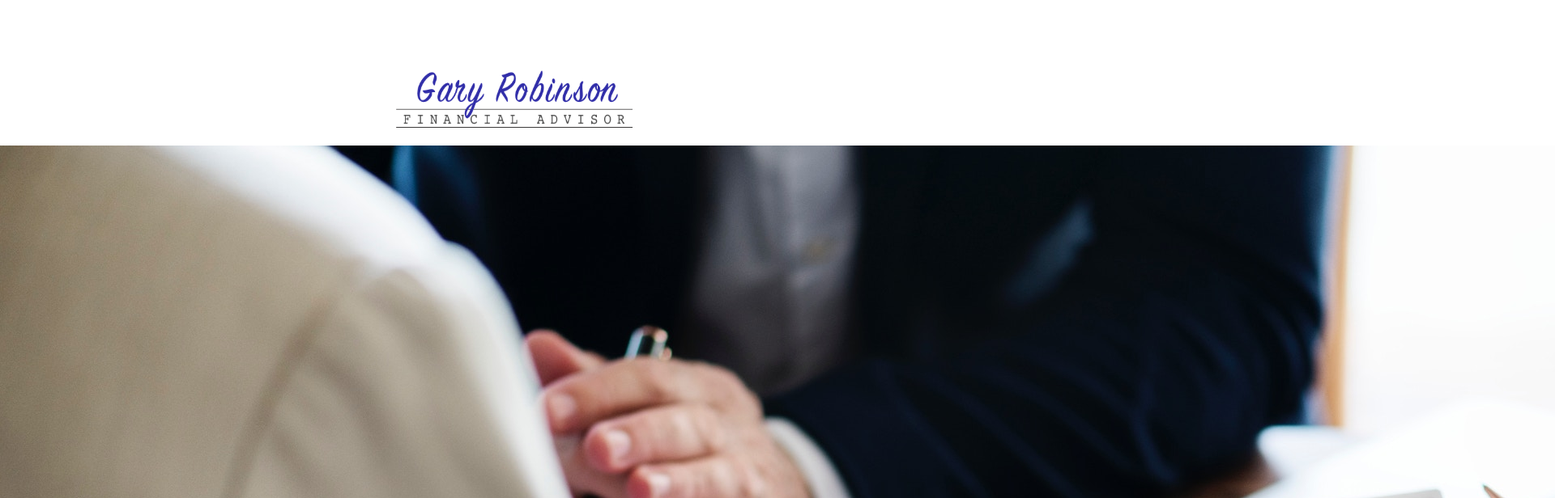
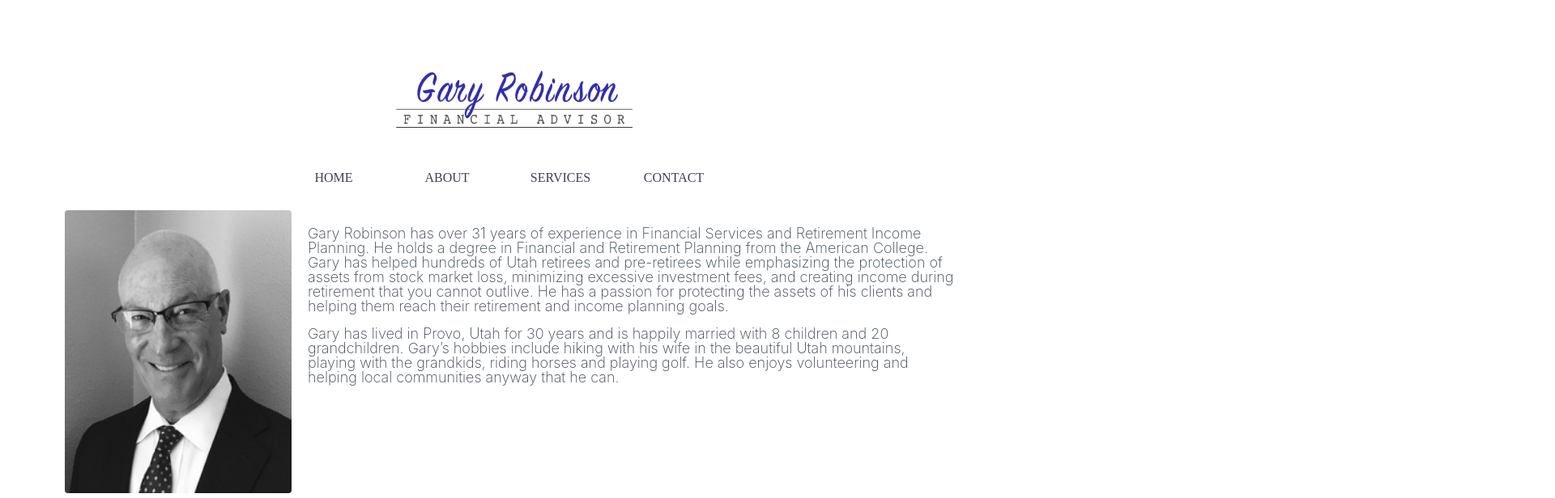
Before and after one commit to spencermrobinson/garyrobinsonadvisor, a React (Create React App) app: page /#/about in a window 1280 px wide. Shown: the top 616 px of the page at 81% size, 1920 px wide, since content can reach past the window. Built offline with nearby package versions, Linux system fonts and the light colour scheme; a web font is replaced by a local one.

Commit message:
about-page

```diff
--- a/src/components/about/About.js
+++ b/src/components/about/About.js
@@ -1,6 +1,7 @@
 import React, {Component} from 'react';
 import Header from '../header/Header.js';
-import AboutPhoto from './about-photo.js'
+import AboutPhoto from './about-photo.js';
+import './about.css';
 
 
 class About extends Component{
@@ -12,6 +13,14 @@ class About extends Component{
                 <div><Header/></div>
                 <div className="about-container">
                 <AboutPhoto/>
+                <div id="about-content">
+                <span className='about-text' id="about-par-1"
+                >Gary Robinson has over 31 years of experience in Financial Services and Retirement Income Planning. He holds a degree in Financial and Retirement Planning from the American College. Gary has helped hundreds of Utah retirees and pre-retirees while emphasizing the protection of assets from stock market loss, minimizing excessive investment fees, and creating income during retirement that you cannot outlive. He has a passion for protecting the assets of his clients and helping them reach their retirement and income planning goals.
+                </span>
+                <br/>
+                <span className='about-text' id="about-par-2"
+                >Gary has lived in Provo, Utah for 30 years and is happily married with 8 children and 20 grandchildren. Gary’s hobbies include hiking with his wife in the beautiful Utah mountains, playing with the grandkids, riding horses and playing golf. He also enjoys volunteering and helping local communities anyway that he can.</span>
+                </div>
                 </div>
             </div>
         )
--- a/src/components/about/about-photo.js
+++ b/src/components/about/about-photo.js
@@ -1,10 +1,11 @@
 import React from 'react';
-import grPhoto from '../../assets/clients.jpg';
+import grPhoto from '../../assets/gary-photo.jpg';
+import './about.css'
 
 export default function aboutPhoto(){
     return(
         <div>
-        <img src={grPhoto} alt="" />
+        <img src={grPhoto} alt="" id="gary-photo"/>
         </div>
     )
 }
--- /dev/null
+++ b/src/components/about/about.css
@@ -0,0 +1,26 @@
+#gary-photo{
+    height: 350px;
+    width: 280px;
+    border-radius: 4px;
+}
+.about-container{
+    display: flex;
+    flex-direction: row;
+    justify-content: space-around;
+    margin: 80px;
+
+}
+#about-content{
+    height: 60%;
+    margin: 20px;
+    display: flex;
+    flex-direction: column;
+    justify-content: space-evenly;
+}
+.about-text{
+    font-family: -apple-system, BlinkMacSystemFont, 'Segoe UI', Roboto, Oxygen, Ubuntu, Cantarell, 'Open Sans', 'Helvetica Neue', sans-serif;
+    color: #36454f;
+    font-size: 18px;
+    font-weight: 200;
+
+}
```
Also changed, not shown: src/assets/gary-photo.jpg (added).
